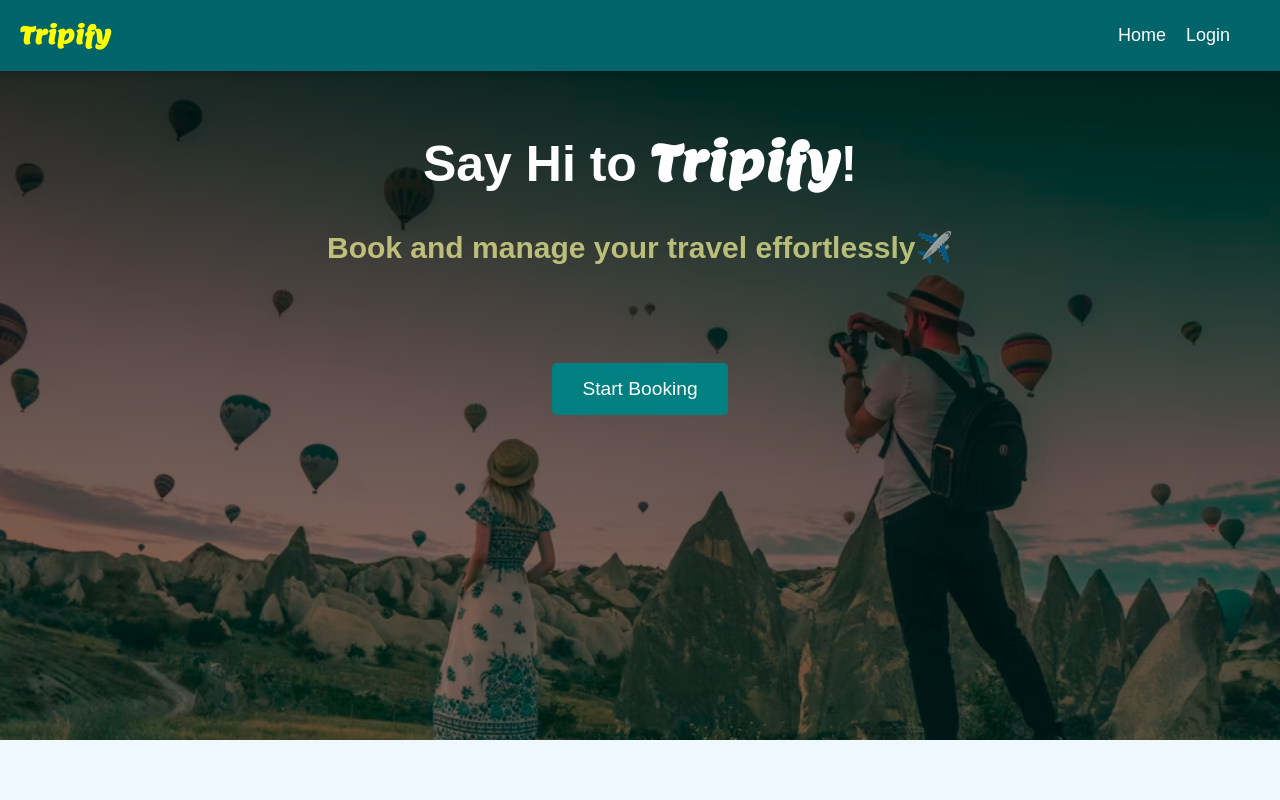
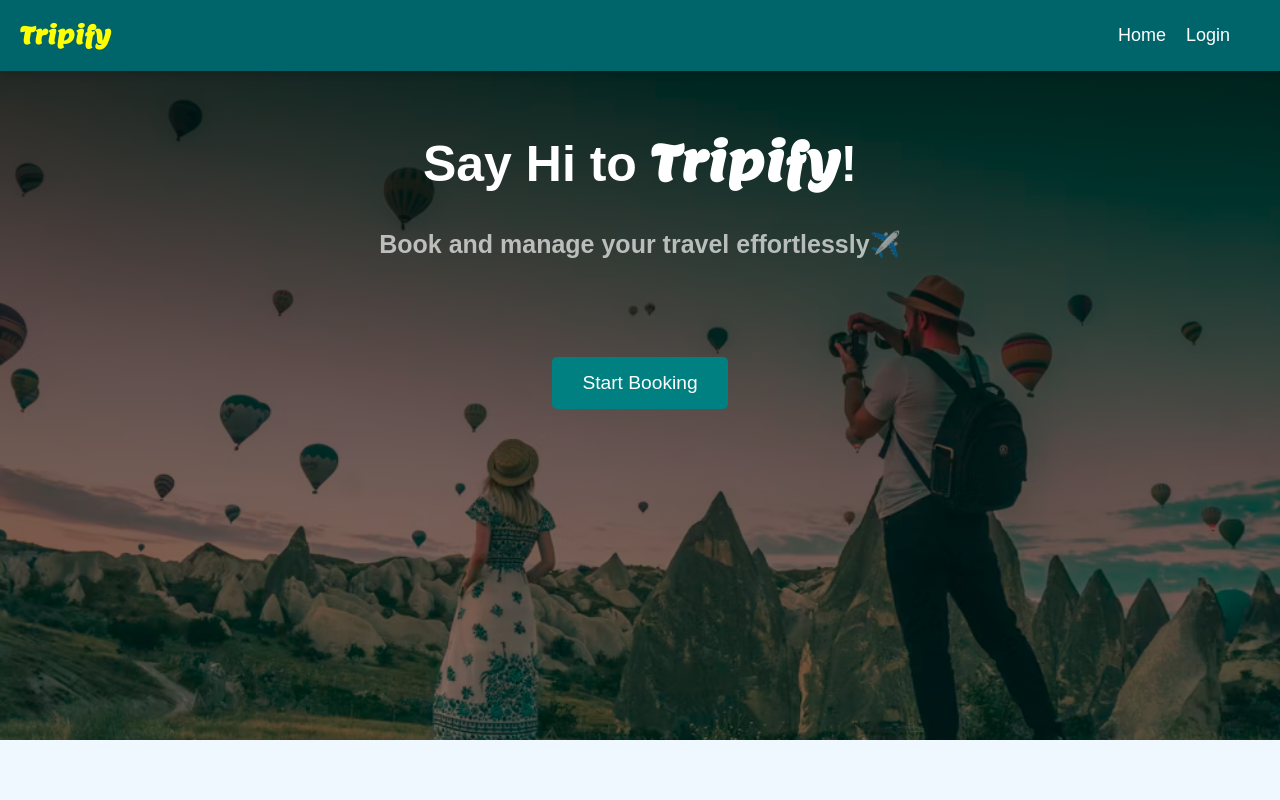
Before and after one commit to dev-bv18/travel-booking-app, a React (Create React App) app in the folder frontend/: page / in a window 1280 px wide. Shown: the top 800 px of the page. Built offline with nearby package versions, Linux system fonts and the light colour scheme.

Commit message:
123 14.12.24

```diff
--- a/frontend/src/pages/AuthPage.js
+++ b/frontend/src/pages/AuthPage.js
@@ -207,4 +207,6 @@ const ErrorText = styled.p`
   color: red;
   font-size: 0.9rem;
   margin-top: 10px;
+  bottom:120px;
+  position:absolute;
 `;
--- a/frontend/src/pages/HomePage.js
+++ b/frontend/src/pages/HomePage.js
@@ -417,11 +417,14 @@ const MainHeading = styled.h1`
 `;
 
 const Description = styled.p`
-  font-size: 30px;
+  font-size: 25px;
   font-weight: 600;
-  color:rgba(255, 255, 155, 0.67);
+  color:rgba(255, 255, 255, 0.67);
   margin-bottom: 38px;
   padding-bottom:60px;
+  transition: all 0.1s ease-in;
+  &:hover{
+  color:rgb(255, 255, 255);}
 `;
 
 const StartButton = styled.button`
@@ -432,10 +435,11 @@ const StartButton = styled.button`
   border: none;
   border-radius: 5px;
   cursor: pointer;
-  transition: background 0.3s;
+  transition: all 0.3s;
 
   &:hover {
-    background:rgb(38, 79, 87);
+    background:rgb(4, 68, 72);
+    color:rgb(214, 225, 0);
   }
 `;
 
@@ -506,7 +510,7 @@ const ImageSection = styled.div`
 `;
 
 const StyledImage = styled.img`
-  width: 388px;
+  width: 508px;
   height: 338px;
   border-radius: 8px;
 `;
```
Also changed, not shown: 1 other file (tests, documents, lock files or other folders).
